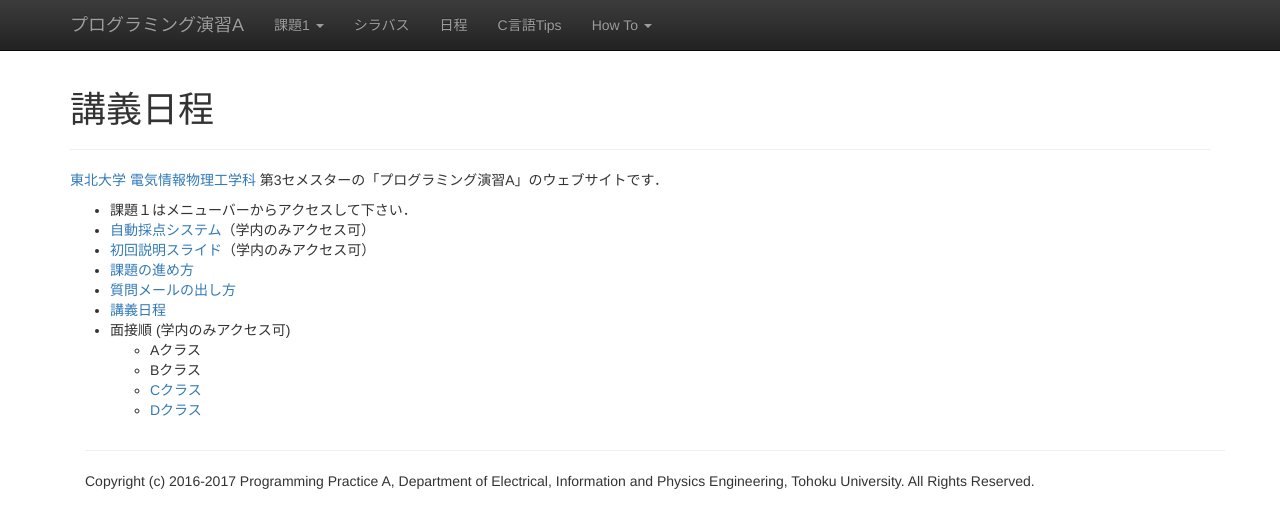
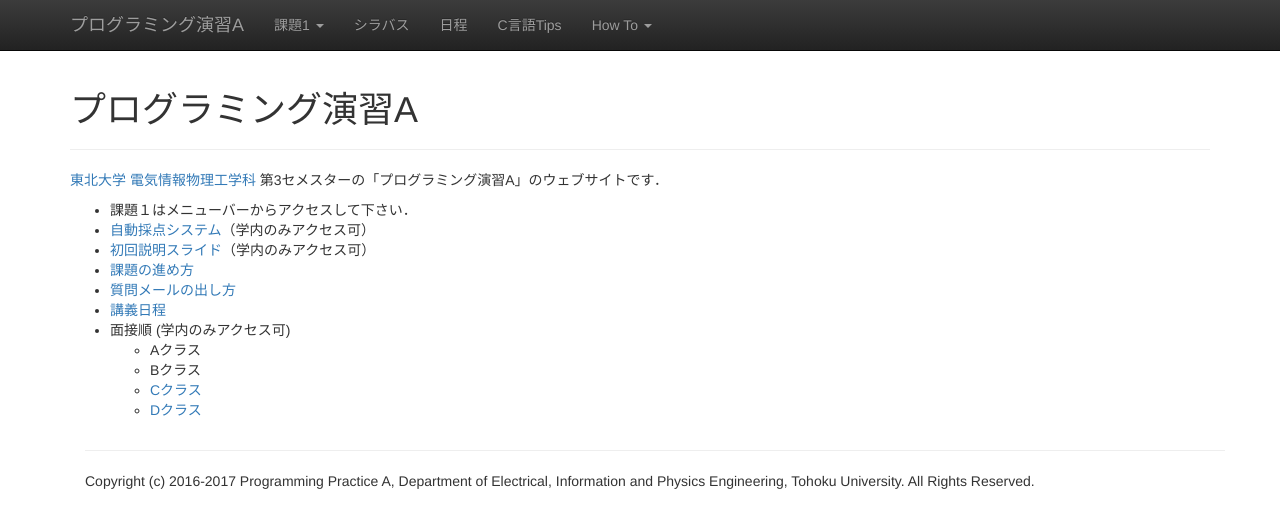
Before and after one commit to ecei-tohoku/ppa-public, a Jekyll site: the page built from index.md, in a window 1280 px wide. Shown: the top 528 px of the page. Built offline with Jekyll 4.4.1, drawn with Linux system fonts in a browser that asks for light colours; nearby versions of some CDN libraries.

Commit message:
Oops, fixed the incorrect title.

```diff
--- a/index.md
+++ b/index.md
@@ -1,6 +1,6 @@
 ---
 layout: index
-title: 講義日程
+title: プログラミング演習A
 ---
 
 [東北大学](http://www.tohoku.ac.jp/) [電気情報物理工学科](http://www.ecei.tohoku.ac.jp/eipe/) 第3セメスターの「プログラミング演習A」のウェブサイトです．
```
